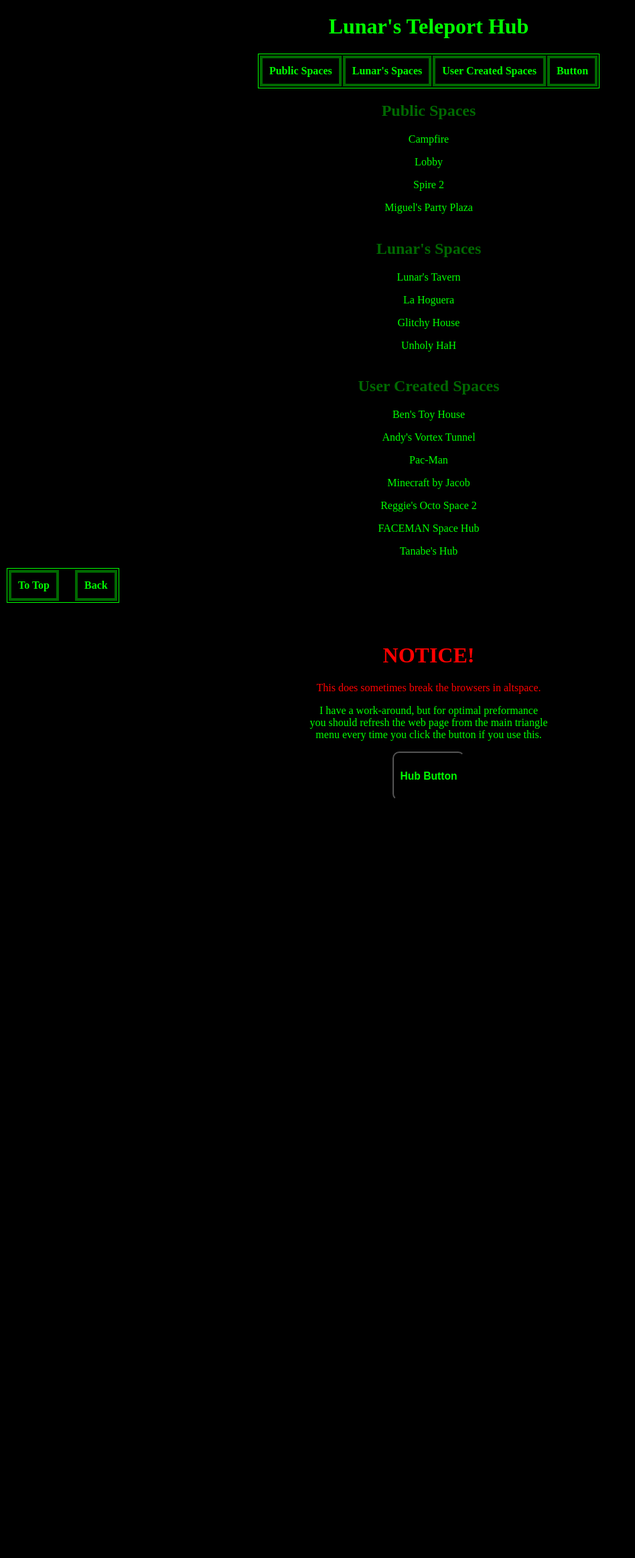
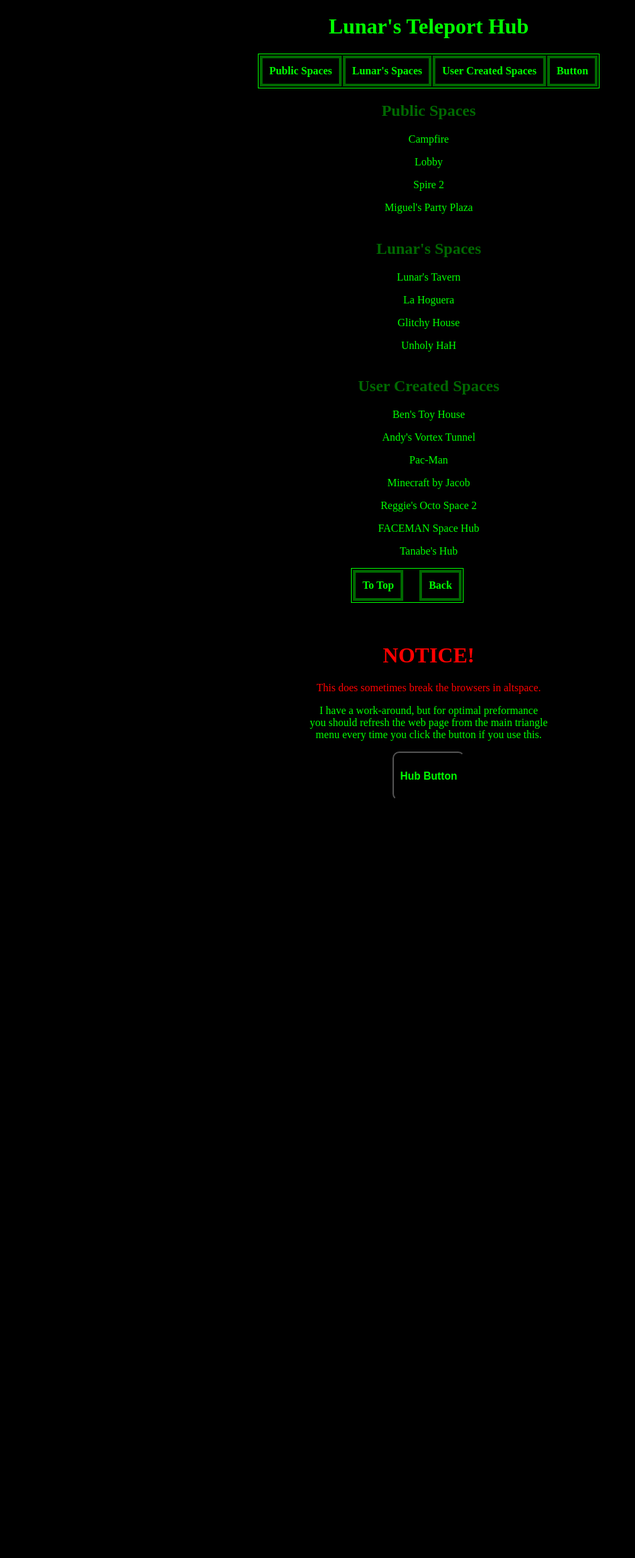
Before and after one commit to LunarTiger/AltspaceVR, a Jekyll site: the page teleportHub/index.html, which Jekyll copies as it is, in a window 1280 px wide. Shown: the whole page at 67% size, without its empty margins (0-948 px from the left). Built offline with Jekyll 4.4.1, drawn with Linux system fonts in a browser that asks for light colours.

Commit message:
Update index.html

```diff
--- a/teleportHub/index.html
+++ b/teleportHub/index.html
@@ -62,7 +62,7 @@
 		<hr style="height:50px; visibility:hidden;" />
 	</body>
 	<footer>
-		<table style='margin-left:10px;margin-right:10px;'>
+		<table>
 			<tr>
 				<th><a href='#top'>To Top</a></th>
 				<th style='border: 0px'></th>
```
